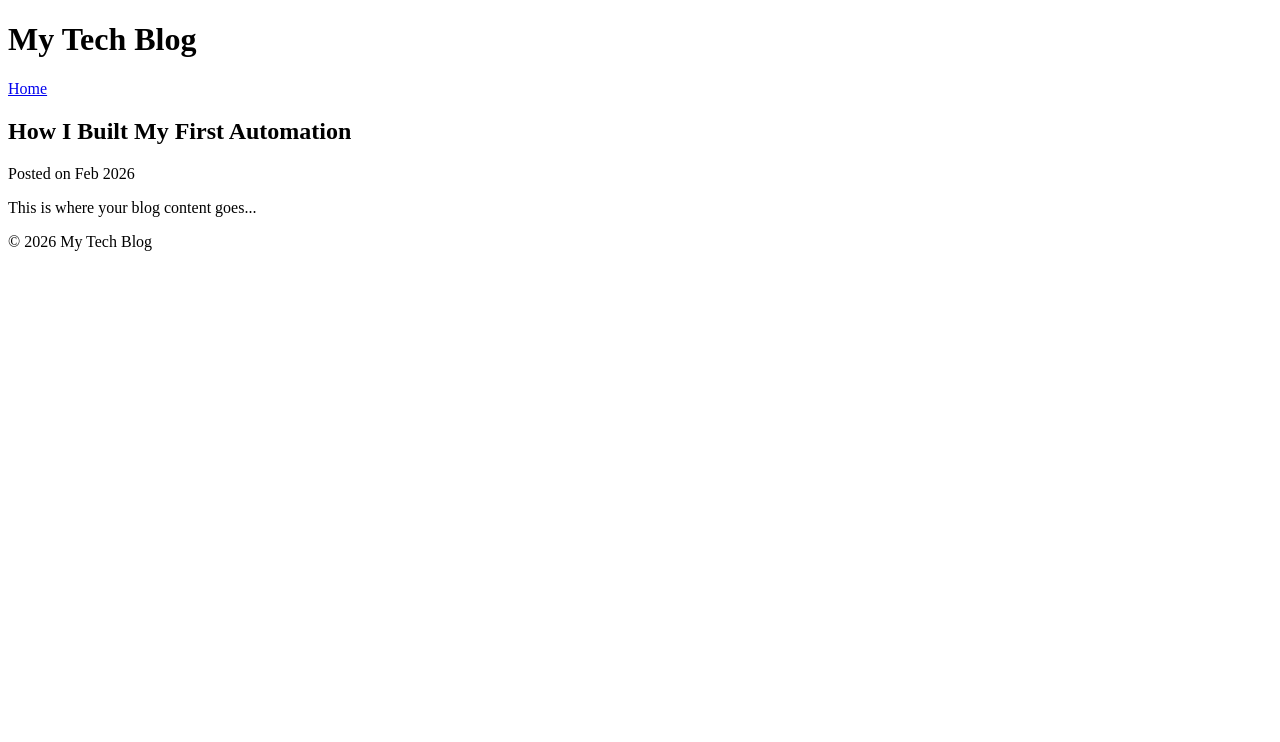
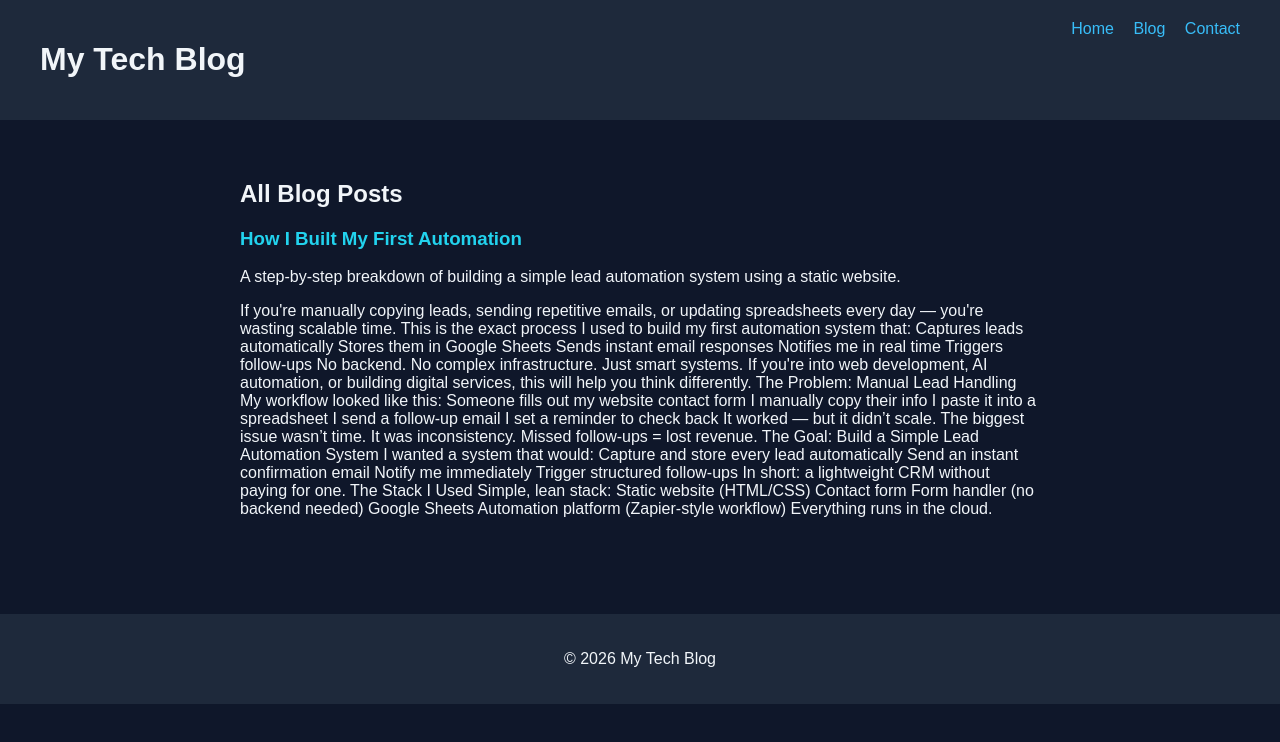
Before and after one commit to spaceconaweb/mytechblog, a plain HTML site: page blog/post-1.html in a window 1280 px wide. Drawn offline with Linux system fonts and the light colour scheme; files that its build step writes are made by us from their sources.

Commit message:
my tech blog

```diff
--- a/blog/post-1.html
+++ b/blog/post-1.html
@@ -2,23 +2,105 @@
 <html lang="en">
 <head>
     <meta charset="UTF-8">
-    <title>How I Built My First Automation</title>
-    <link rel="../stylesheet" href="../style.css">
+    <title>Blog | My Tech Blog</title>
+    <link rel="stylesheet" href="style.css">
 </head>
 <body>
 
 <header>
     <h1>My Tech Blog</h1>
     <nav>
-        <a href="../index.html">Home</a>
+        <a href="index.html">Home</a>
+        <a href="blog.html">Blog</a>
+        <a href="contact.html">Contact</a>
     </nav>
 </header>
 
 <section class="posts">
-    <h2>How I Built My First Automation</h2>
-    <p>Posted on Feb 2026</p>
+    <h2>All Blog Posts</h2>
 
-    <p>This is where your blog content goes...</p>
+    <div class="post-card">
+        <h3>
+            <a href="blog/post-1.html">
+                How I Built My First Automation
+            </a>
+        </h3>
+        <p>A step-by-step breakdown of building a simple lead automation system using a static website.</p>
+
+        <p>
+
+If you're manually copying leads, sending repetitive emails, or updating spreadsheets every day — you're wasting scalable time.
+
+This is the exact process I used to build my first automation system that:
+
+Captures leads automatically
+
+Stores them in Google Sheets
+
+Sends instant email responses
+
+Notifies me in real time
+
+Triggers follow-ups
+
+No backend. No complex infrastructure. Just smart systems.
+
+If you're into web development, AI automation, or building digital services, this will help you think differently.
+
+The Problem: Manual Lead Handling
+
+My workflow looked like this:
+
+Someone fills out my website contact form
+
+I manually copy their info
+
+I paste it into a spreadsheet
+
+I send a follow-up email
+
+I set a reminder to check back
+
+It worked — but it didn’t scale.
+
+The biggest issue wasn’t time.
+
+It was inconsistency.
+
+Missed follow-ups = lost revenue.
+
+The Goal: Build a Simple Lead Automation System
+
+I wanted a system that would:
+
+Capture and store every lead automatically
+
+Send an instant confirmation email
+
+Notify me immediately
+
+Trigger structured follow-ups
+
+In short: a lightweight CRM without paying for one.
+
+The Stack I Used
+
+Simple, lean stack:
+
+Static website (HTML/CSS)
+
+Contact form
+
+Form handler (no backend needed)
+
+Google Sheets
+
+Automation platform (Zapier-style workflow)
+
+Everything runs in the cloud.
+        </p>
+
+
 </section>
 
 <footer>
```
Also changed, not shown: blog.html (added, +51 -0 lines), blog/post-2.html (deleted, +0 -29 lines).
